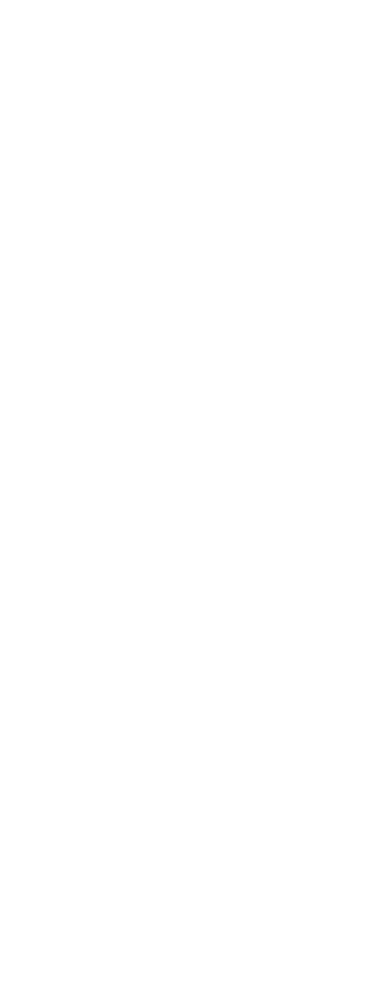
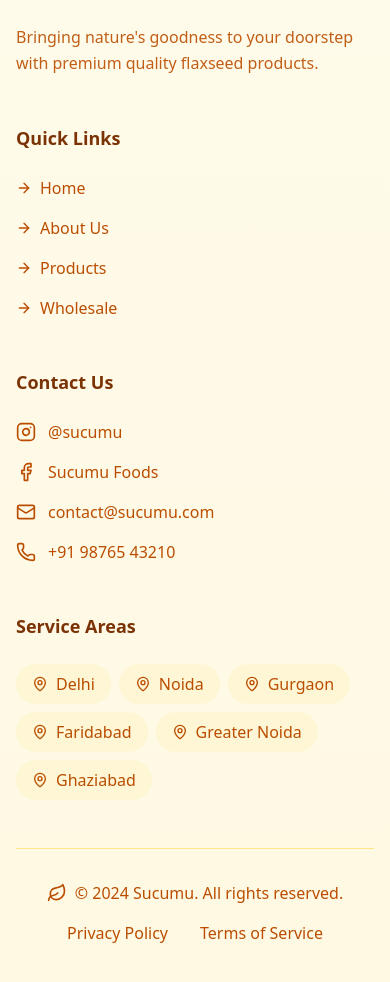
Before and after one commit to Prince5723/sucumu, a Next.js app: page / in a window 390 px wide. Shown: the part 7280-8262 px from the top of the page. Before the commit the page ends 7120 px from the top, so only its background shows below. Built offline with nearby package versions, Linux system fonts and the light colour scheme.

Commit message:
added footer

```diff
--- a/src/app/layout.tsx
+++ b/src/app/layout.tsx
@@ -2,6 +2,7 @@
 import { Geist, Geist_Mono } from "next/font/google";
 import "./globals.css";
 import Navbar from "@/components/navbar";
+import Footer from "@/components/footer";
 
 const geistSans = Geist({
   variable: "--font-geist-sans",
@@ -30,6 +31,7 @@
       >
         <Navbar />
         {children}
+        <Footer/>
       </body>
     </html>
   );
--- /dev/null
+++ b/src/components/footer.tsx
@@ -0,0 +1,140 @@
+'use client';
+
+import { motion } from 'framer-motion';
+import { Instagram, Facebook, Mail, Phone, MapPin, ArrowRight, Leaf } from 'lucide-react';
+import Link from 'next/link';
+import Image from 'next/image';
+
+const Footer = () => {
+  const navLinks = [
+    { name: 'Home', href: '/' },
+    { name: 'About Us', href: '#about' },
+    { name: 'Products', href: '#products' },
+    { name: 'Wholesale', href: '#wholesale' },
+  ];
+
+  const socialLinks = [
+    {
+      icon: <Instagram className="w-5 h-5" />,
+      href: 'https://instagram.com/sucumu',
+      label: '@sucumu'
+    },
+    {
+      icon: <Facebook className="w-5 h-5" />,
+      href: 'https://facebook.com/sucumu',
+      label: 'Sucumu Foods'
+    },
+    {
+      icon: <Mail className="w-5 h-5" />,
+      href: 'mailto:contact@sucumu.com',
+      label: 'contact@sucumu.com'
+    },
+    {
+      icon: <Phone className="w-5 h-5" />,
+      href: 'tel:+919876543210',
+      label: '+91 98765 43210'
+    }
+  ];
+
+  const locations = [
+    'Delhi', 'Noida', 'Gurgaon', 'Faridabad', 'Greater Noida', 'Ghaziabad'
+  ];
+
+  return (
+    <footer className="bg-gradient-to-b from-amber-50 to-amber-100/50 pt-24 pb-12 relative overflow-hidden">
+      {/* Background Pattern */}
+      <div className="absolute" />
+
+      <div className="max-w-7xl mx-auto px-4 sm:px-6 lg:px-8 relative">
+        <div className="grid grid-cols-1 md:grid-cols-2 lg:grid-cols-4 gap-12 lg:gap-8 mb-12">
+          {/* Brand Column */}
+          <div className="space-y-6">
+            <Link href="/" className="flex items-center">
+              <div className="relative w-16 h-16 bg-amber-100 rounded-full p-2 flex items-center justify-center">
+                <Image
+                  src="/sucumu-logo.png"
+                  alt="Logo"
+                  width={48}
+                  height={48}
+                  className="object-contain"
+                />
+              </div>
+            </Link>
+            <p className="text-amber-700/90 leading-relaxed">
+              Bringing nature's goodness to your doorstep with premium quality flaxseed products.
+            </p>
+
+          </div>
+
+          {/* Quick Links */}
+          <div>
+            <h3 className="text-lg font-bold text-amber-900 mb-6">Quick Links</h3>
+            <ul className="space-y-4">
+              {navLinks.map((link, index) => (
+                <li key={index}>
+                  <Link
+                    href={link.href}
+                    className="text-amber-700 hover:text-amber-900 flex items-center gap-2 group"
+                  >
+                    <ArrowRight className="w-4 h-4 group-hover:translate-x-1 transition-transform duration-300" />
+                    {link.name}
+                  </Link>
+                </li>
+              ))}
+            </ul>
+          </div>
+
+          {/* Contact Info */}
+          <div>
+            <h3 className="text-lg font-bold text-amber-900 mb-6">Contact Us</h3>
+            <ul className="space-y-4">
+              {socialLinks.map((link, index) => (
+                <li key={index}>
+                  <a
+                    href={link.href}
+                    className="text-amber-700 hover:text-amber-900 flex items-center gap-3 group"
+                  >
+                    {link.icon}
+                    <span>{link.label}</span>
+                  </a>
+                </li>
+              ))}
+            </ul>
+          </div>
+
+          {/* Service Areas */}
+          <div>
+            <h3 className="text-lg font-bold text-amber-900 mb-6">Service Areas</h3>
+            <div className="flex flex-wrap gap-2">
+              {locations.map((location, index) => (
+                <div
+                  key={index}
+                  className="bg-amber-100/50 px-4 py-2 rounded-full text-amber-700 flex items-center gap-2"
+                >
+                  <MapPin className="w-4 h-4" />
+                  {location}
+                </div>
+              ))}
+            </div>
+          </div>
+        </div>
+
+        {/* Bottom Bar */}
+        <div className="border-t border-amber-200 pt-8 mt-12">
+          <div className="flex flex-col md:flex-row justify-between items-center gap-4">
+            <div className="flex items-center gap-2 text-amber-700">
+              <Leaf className="w-5 h-5" />
+              <span>© 2024 Sucumu. All rights reserved.</span>
+            </div>
+            <div className="flex gap-8 text-amber-700">
+              <Link href="/privacy" className="hover:text-amber-900">Privacy Policy</Link>
+              <Link href="/terms" className="hover:text-amber-900">Terms of Service</Link>
+            </div>
+          </div>
+        </div>
+      </div>
+    </footer>
+  );
+};
+
+export default Footer;
```
